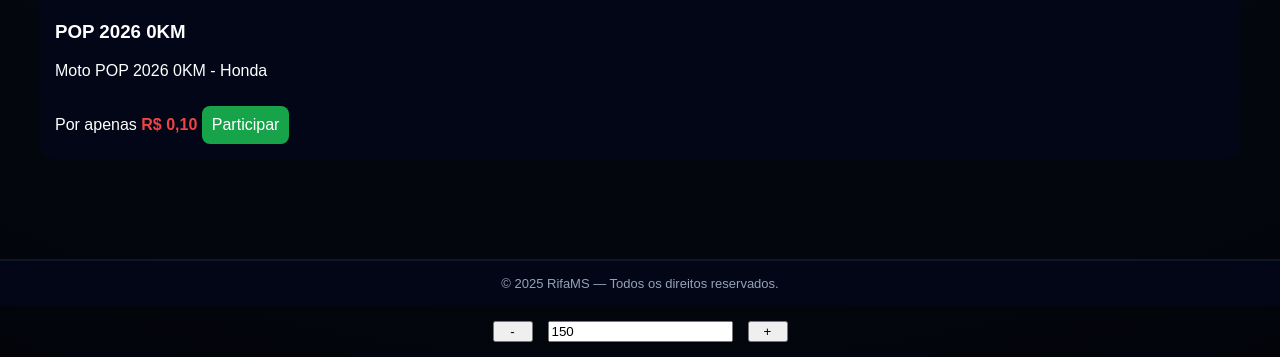
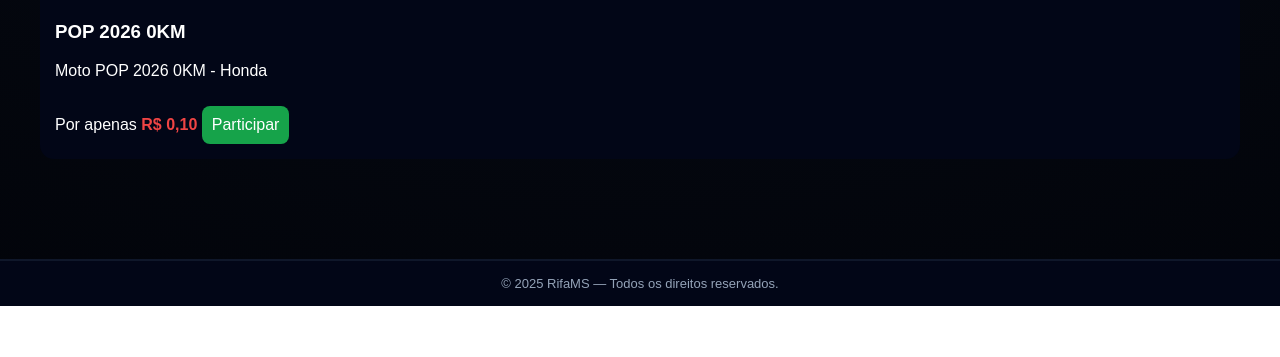
Before and after one commit to weednv/rifa, a website: page index.html in a window 1280 px wide. Shown: the part 1165-1522 px from the top of the page. After the commit the page ends 1471 px from the top, so only its background shows below. Drawn offline with nearby package versions, Linux system fonts and the light colour scheme.

Commit message:
Ajustes no site

```diff
--- a/index.html
+++ b/index.html
@@ -64,11 +64,7 @@
   </div>
 </div>
 
-<div class="contador">
-  <button onclick="alterar(-1)">-</button>
-  <input type="number" id="qtdInput" min="1" value="150">
-  <button onclick="alterar(1)">+</button>
-</div>
+
 
 <div id="modalPagamento" class="modal">
     <div class="modal-content">
```
